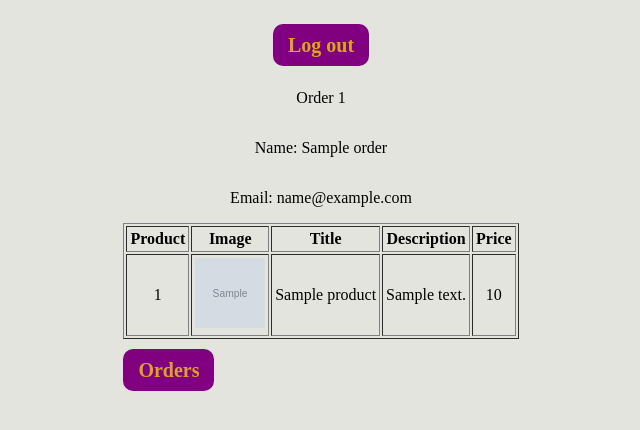
After one commit to lucianIonescu5p/Training, a PHP site: page /order.php?id=1 in a window 1280 px wide. The commit adds this page. Shown: the top 430 px of the page, without its empty margins (319-959 px from the left). Run offline with PHP 8.4, Linux system fonts and the light colour scheme; the visitor is signed in with stand-in values (Sample User, id 1); tables that the repository leaves empty hold one stand-in row (values such as "Sample post"); grey boxes marked "Sample" are stand-in pictures.

Commit message:
Updated soure code

```diff
--- /dev/null
+++ b/public/order.php
@@ -0,0 +1,65 @@
+<?php
+
+require_once '../common.php';
+require_once '../auth.php';
+
+$sql = 'SELECT
+            orders.*,
+            order_product.order_id,
+            order_product.product_id,
+            products.*
+        FROM orders
+        JOIN order_product
+        ON order_product.order_id = orders.id
+        JOIN products
+        ON products.id = order_product.product_id
+        WHERE orders.id = ?';
+
+$stmt = $conn->prepare($sql);
+$res = $stmt->execute([$_GET['id']]);
+$order = $stmt->fetchAll();
+
+$pageTitle = trans('Order');
+include('../header.php');
+?>
+
+<?php if (empty($order)) : ?>
+    <p><?= sanitize(trans('No orders')) ?></p>
+<?php else : ?>
+
+    <p><?= sanitize(trans('Order')) . ' ' . $order[0]['order_id'] ?></p>
+    <p><?= sanitize(trans('Name')) . ': ' . $order[0]['name'] ?></p>
+    <p><?= sanitize(trans('Email')) . ': ' . $order[0]['email'] ?></p>
+
+    <div class="table">
+        <table border="1" cellpadding="3">
+            <tr>
+                <th align="middle"><?= sanitize(trans('Product')) ?></th>
+                <th align="middle"><?= sanitize(trans('Image')) ?></th>
+                <th align="middle"><?= sanitize(trans('Title')) ?></th>
+                <th align="middle"><?= sanitize(trans('Description')) ?></th>
+                <th align="middle"><?= sanitize(trans('Price')) ?></th>
+            </tr>
+
+            <?php foreach ($order as $row) : ?>
+                <tr>
+                    <td align="middle"><?= sanitize($row['product_id']) ?></td>
+                    <td align="middle">
+                        <?php if ($row['image']) : ?>
+                            <img alt ="<?= sanitize(trans('Product image')) ?>" src="images/<?= sanitize($row['image']) ?>" width="70px" height="70px">
+                        <?php else : ?>
+                            <p><?= sanitize(trans('No image')) ?></p>
+                        <?php endif ?>
+                    </td>
+                    <td align="middle"><?= sanitize($row['title']) ?></td>
+                    <td align="middle"><?= sanitize($row['description']) ?></td>
+                    <td align="middle"><?= sanitize($row['price']) ?></td>
+                </tr>
+            <?php endforeach ?>
+        </table>
+<?php endif ?>
+
+<div class="productsBtn">
+    <span><a class="cartLink cartBtn" href="orders.php"><?= sanitize(trans('Orders')) ?></a></span>
+</div>
+<?php include('../footer.php') ?>
```
Also changed, not shown: public/cart.php (+5 -4 lines), public/orders.php (+33 -4 lines).
